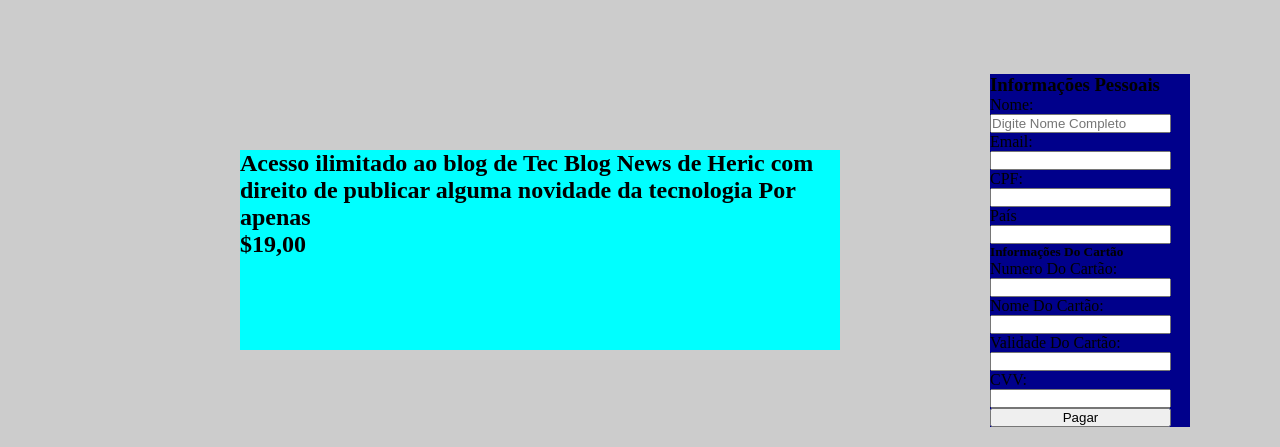
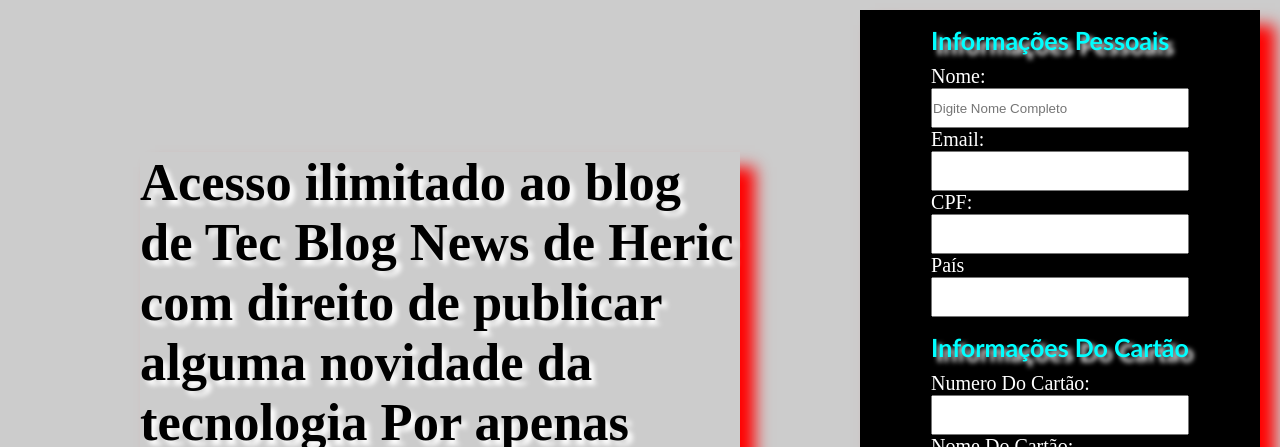
Before and after one commit to sheric2223/Blog, a plain HTML site: page Assinatura/index.html in a window 1280 px wide. Shown: the top 447 px of the page. Drawn offline with Linux system fonts and the light colour scheme.

Commit message:
criando estilo
da  tela assinatura

```diff
--- a/Assinatura/index.html
+++ b/Assinatura/index.html
@@ -11,7 +11,7 @@
 
     <section class="pagamento">
         <div class="descricao">
-         <h1>Acesso ilimitado ao blog de Tec Blog News de Heric com direito de publicar alguma novidade da tecnologia Por apenas</h1> <h2>$19,00</h2>
+         <h1>Acesso ilimitado ao blog de Tec Blog News de Heric com direito de publicar alguma novidade da tecnologia Por apenas</h1> <h2>R$19,90</h2>
         </div>
 
         <form action="" method="">
@@ -45,7 +45,7 @@
                 <label for="CVV">CVV:</label>
                 <input type="text" name="cvv" id="cvv">
 
-                <input type="submit" value="Pagar">
+                <input type="submit" value="Pagar" id="btn">
             </div>
             </div>
         </div>
--- a/Assinatura/style.css
+++ b/Assinatura/style.css
@@ -16,10 +16,19 @@ body{
 }
 
 .descricao{
-    background-color: aqua;
     width: 600px;
-    height: 200px;
-    margin: 150px;
+    height: 400px;
+    margin: 120px;
+    font-size: 35px;
+    box-shadow: red 15px 15px 15px;
+    color: black;
+    text-shadow: white 5px 5px 5px;
+}
+
+h2{
+    display: flex;
+    justify-content: center;
+    text-shadow: red 5px 5px 5px;
 }
 
 .form-pagamento{
@@ -32,6 +41,41 @@ body{
 }
 
 form{
-    background-color: darkblue;
-    width: 200px;
+    background-color: black;
+    width: 400px;
+    display: flex;
+    justify-content: center;
+    margin-top: 10px;
+    box-shadow: red 15px 15px 15px;
 }
+
+h3 , h5{
+    color: aqua;
+    text-shadow: white 5px 5px 5px;
+    font-size: 25px;
+    margin-bottom: 10px;
+    margin-top: 15px;
+    font-family: 'Gill Sans', 'Gill Sans MT', Calibri, 'Trebuchet MS', sans-serif;
+}
+
+form input{
+    height: 40px;
+}
+
+form label{
+    font-size: 20px;
+    color: white;
+}
+
+#btn{
+    margin: 20px;
+    background-color: aqua;
+    text-shadow: black 5px 5px 5px;
+}
+
+#btn:hover{
+    cursor: pointer;
+    background-color: azure;
+    color: black;
+    transition: 4s;
+}
```
